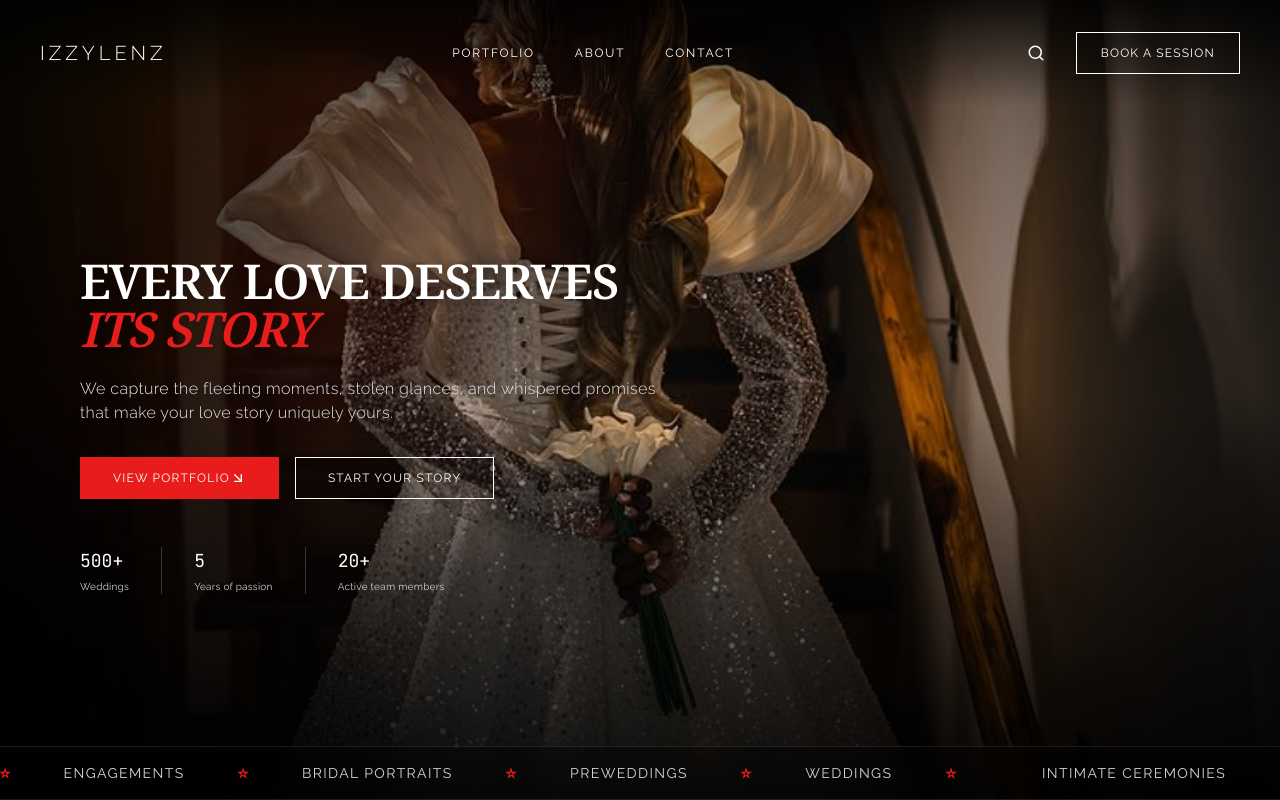
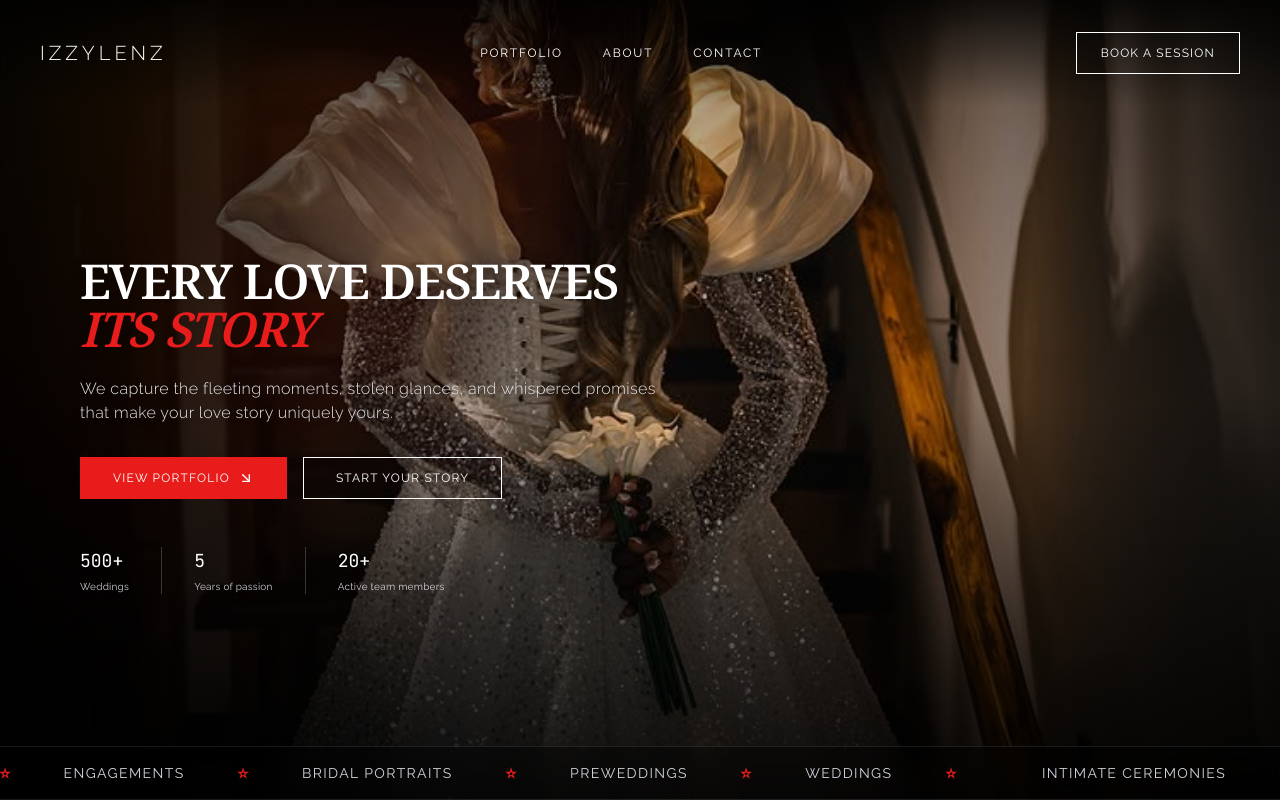
Before and after one commit to Afolabi-bit/izzy-lenz, a Next.js app: page / in a window 1280 px wide. Shown: the top 800 px of the page. Built offline with nearby package versions, Linux system fonts and the light colour scheme.

Commit message:
feat: implement landing page layout with hero, CTA, and navigation components

```diff
--- a/app/components/landingPageSections/CTASection.tsx
+++ b/app/components/landingPageSections/CTASection.tsx
@@ -26,10 +26,12 @@ export default function CTASection() {
 
         {/* Buttons */}
         <div className="flex flex-col sm:flex-row items-center justify-center gap-4">
-          <button className="flex items-center gap-2 px-8 py-3 bg-bg-red border border-bg-red text-white text-xs uppercase tracking-widest hover:bg-hover-red hover:border-hover-red transition-all duration-300 cursor-pointer group">
-            <LuCalendarHeart className="group-hover:translate-x-[-2px] transition-all duration-300" />
-            <Link href="/portfolio">Book a consultation</Link>
-          </button>
+          <Link href="/portfolio">
+            <button className="flex items-center gap-2 px-8 py-3 bg-bg-red border border-bg-red text-white text-xs uppercase tracking-widest hover:bg-hover-red hover:border-hover-red transition-all duration-300 cursor-pointer group">
+              <LuCalendarHeart className="group-hover:translate-x-[-2px] transition-all duration-300" />
+              Book a consultation
+            </button>
+          </Link>
 
           <a
             href="https://wa.link/yswhaa"
--- a/app/components/landingPageSections/HeroSection.tsx
+++ b/app/components/landingPageSections/HeroSection.tsx
@@ -32,14 +32,16 @@ export default function HeroSection() {
             promises that make your love story uniquely yours.
           </p>
           <div className="flex flex-wrap items-center gap-4">
-            <button className="flex items-center gap-2 px-8 py-3 bg-bg-red border border-bg-red text-white text-xs uppercase tracking-widest hover:bg-hover-red hover:border-hover-red transition-all duration-300 group">
-              <Link href="/portfolio" className="flex">
+            <Link href="/portfolio" className="flex cursor-pointer">
+              <button className="flex items-center gap-2 px-8 py-3 bg-bg-red border border-bg-red text-white text-xs uppercase tracking-widest hover:bg-hover-red hover:border-hover-red transition-all duration-300 group">
                 View Portfolio <ArrowRight size={16} className="rotate-45" />
-              </Link>
-            </button>
-            <button className="px-8 py-3 border border-white text-white text-xs uppercase tracking-widest hover:bg-hover-red hover:border-hover-red transition-all duration-300">
-              <Link href="/portfolio">Start Your Story</Link>
-            </button>
+              </button>
+            </Link>
+            <Link href="/portfolio" className="cursor-pointer">
+              <button className="px-8 py-3 border border-white text-white text-xs uppercase tracking-widest hover:bg-hover-red hover:border-hover-red transition-all duration-300">
+                Start Your Story
+              </button>
+            </Link>
           </div>
 
           {/* Metrics Row */}
--- a/app/page.tsx
+++ b/app/page.tsx
@@ -42,25 +42,11 @@ export default function Home() {
           </ul>
         </nav>
         <div className="flex items-center gap-6">
-          <button className="w-8 h-8 flex items-center justify-center hover:scale-110 hover:text-hover-red transition-all">
-            <svg
-              xmlns="http://www.w3.org/2000/svg"
-              width="18"
-              height="18"
-              viewBox="0 0 24 24"
-              fill="none"
-              stroke="currentColor"
-              strokeWidth="2"
-              strokeLinecap="round"
-              strokeLinejoin="round"
-            >
-              <circle cx="11" cy="11" r="8"></circle>
-              <line x1="21" y1="21" x2="16.65" y2="16.65"></line>
-            </svg>
-          </button>
-          <button className="px-6 py-3 border border-white text-xs uppercase tracking-widest hover:bg-hover-red hover:border-hover-red hover:text-white transition-all duration-300">
-            <Link href="/portfolio">Book a session</Link>
-          </button>
+          <Link href="/portfolio" className="cursor-pointer">
+            <button className="px-6 py-3 border border-white text-xs uppercase tracking-widest hover:bg-hover-red hover:border-hover-red hover:text-white transition-all duration-300">
+              Book a session
+            </button>
+          </Link>
         </div>
       </header>
       <main className="bg-black">
```
